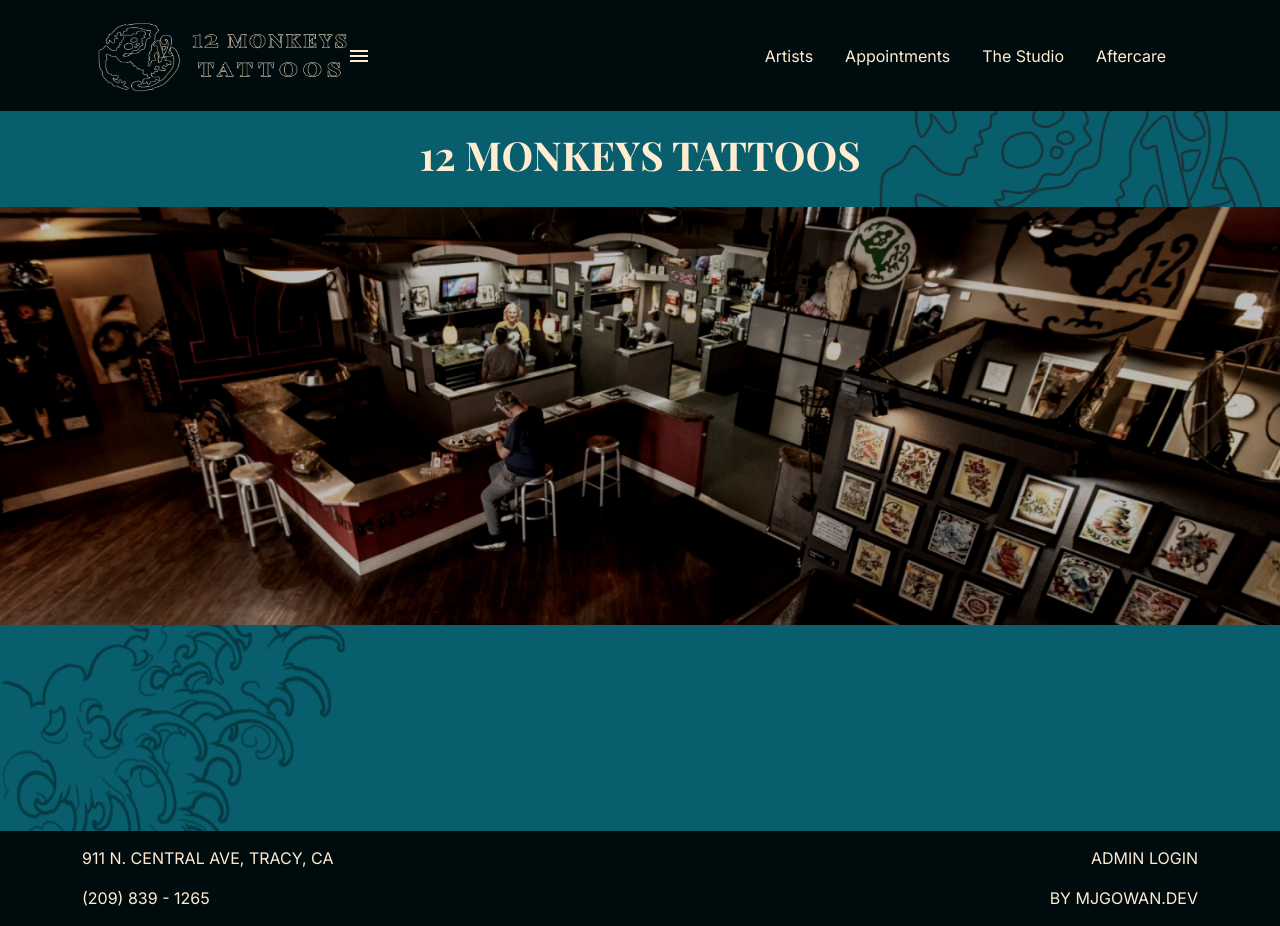
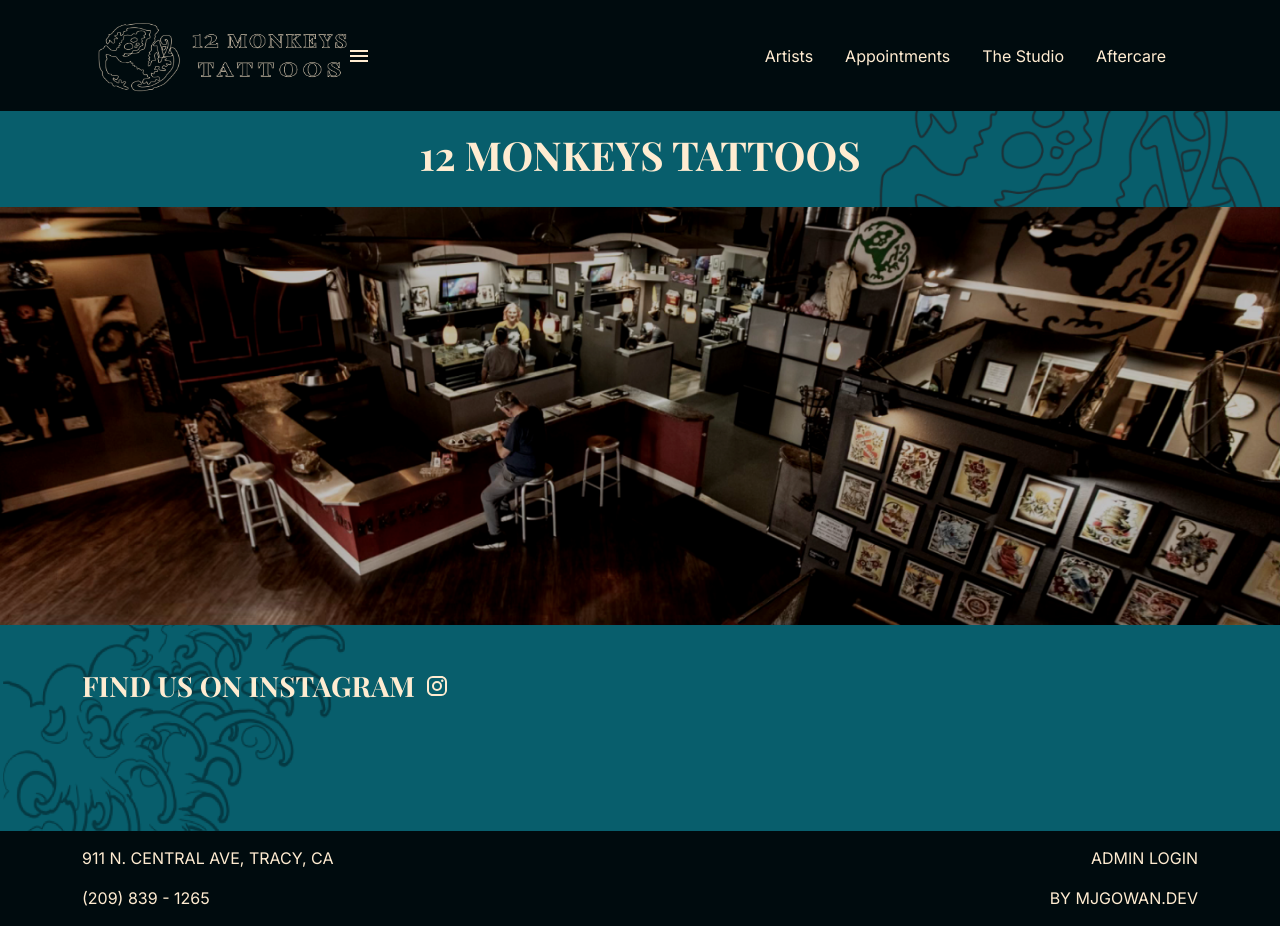
Before and after one commit to MJGowan/12monkeys, a Next.js app: page / in a window 1280 px wide. Built offline with nearby package versions, Linux system fonts and the light colour scheme.

Commit message:
Jessica's Blurb and Insta Link

```diff
--- a/src/app/page.tsx
+++ b/src/app/page.tsx
@@ -20,8 +20,7 @@
       <Container>
         <Row>
           <Col>
-            {/* <h3 className='header my-4'><a>FIND US ON INSTAGRAM<InstagramIcon className={styles.icon} /></a></h3>
-             */}
+            <h3 className='header my-4'><a href="https://www.instagram.com/12monkeystattoos/" target='_blank' >FIND US ON INSTAGRAM<InstagramIcon className={styles.icon} /></a></h3>
           </Col>
         </Row>
       </Container>
--- a/src/app/pages/artists/page.tsx
+++ b/src/app/pages/artists/page.tsx
@@ -109,7 +109,7 @@
           <Col className='col-12 col-lg-6'>
             <Col className='col-12'>
               <h3 className='header'>JESSICA ORSUA</h3>
-              <h5 className='blurb'>Lorem ipsum</h5>
+              <h5 className='blurb'>Not a fan of being boxed in, all styles are welcome. Loves variety, including Disney, floral, horror characters, and black and grey realism. But a favorite is trash polka or black trash realism.</h5>
             </Col>
             <Col className='col-12 my-5'>
               <p>Contact: Instagram</p>
```
